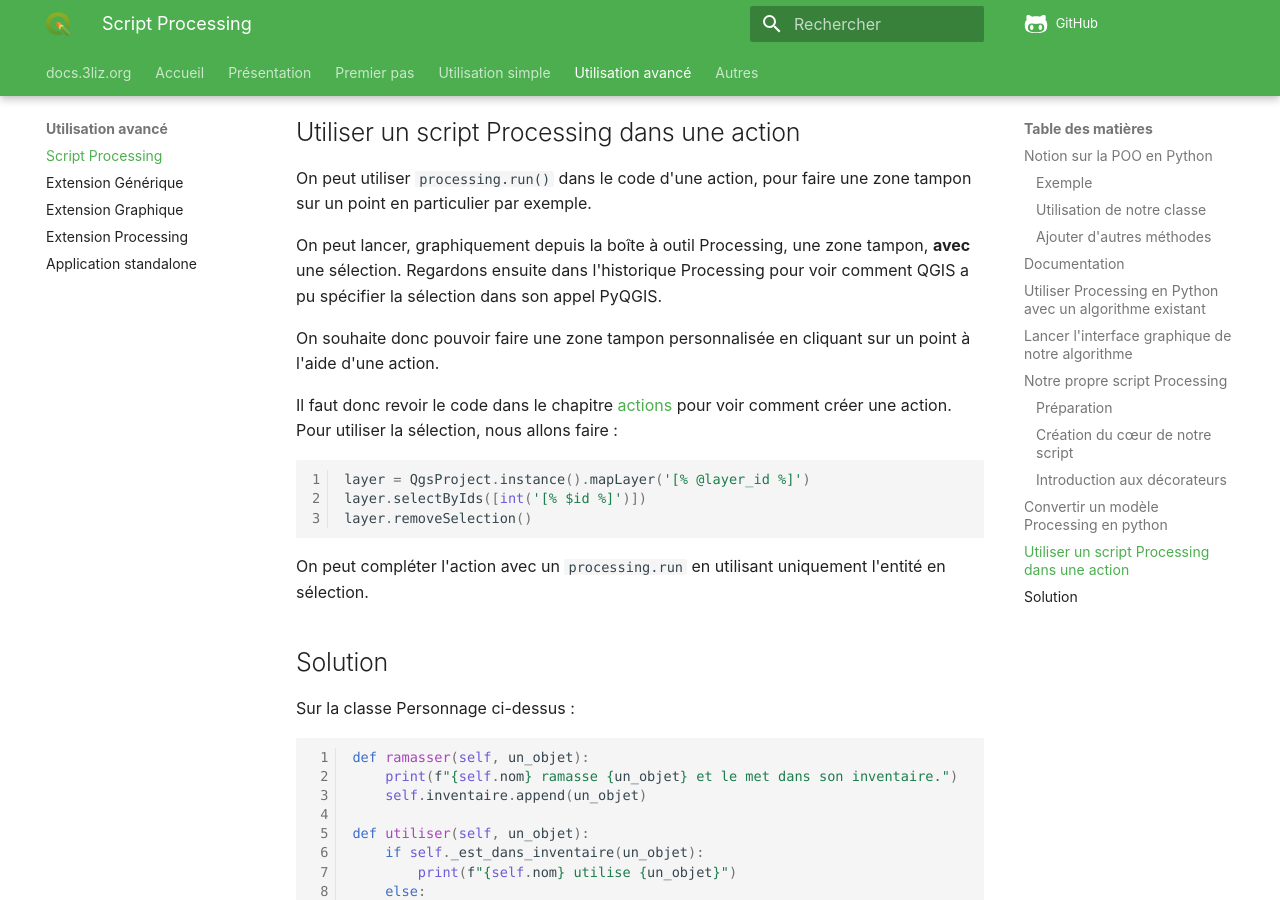
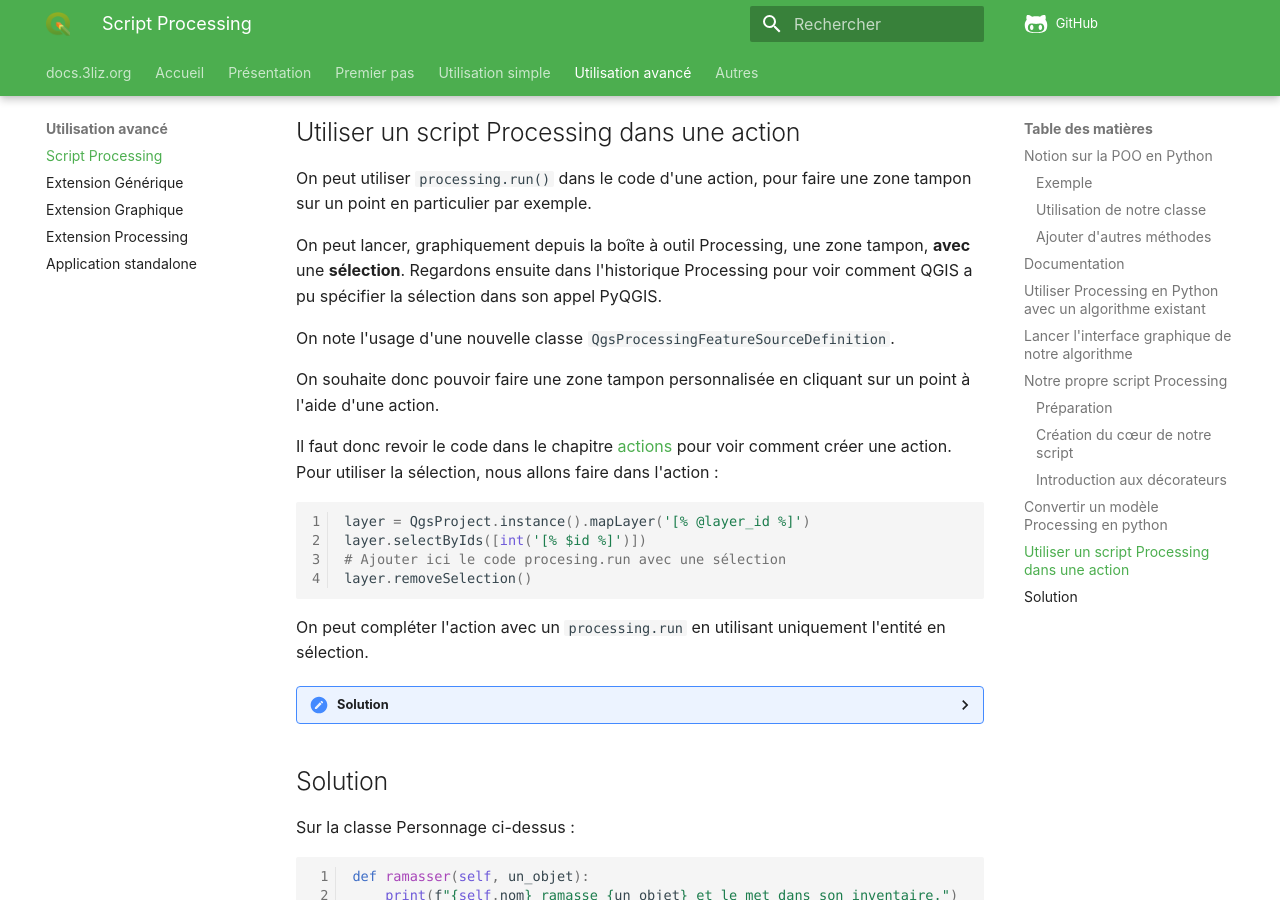
Before and after one commit to 3liz/formation-pyqgis, an MkDocs documentation site: the page built from docs/script-processing.md, in a window 1280 px wide and 900 px high, scrolled down 14966 px. Built offline with MkDocs 1.6.1 and Material for MkDocs 9.7.7, drawn with Linux system fonts in a browser that asks for light colours; nearby versions of some CDN libraries; comment, search, counter and statistics services are not loaded.

Commit message:
Ajout action processing

````diff
--- a/docs/script-processing.md
+++ b/docs/script-processing.md
@@ -733,21 +733,51 @@
 On peut utiliser `processing.run()` dans le code d'une action, pour faire une zone tampon sur un point en particulier
 par exemple.
 
-On peut lancer, graphiquement depuis la boîte à outil Processing, une zone tampon, **avec** une sélection. Regardons
-ensuite dans l'historique Processing pour voir comment QGIS a pu spécifier la sélection dans son appel PyQGIS.
+On peut lancer, graphiquement depuis la boîte à outil Processing, une zone tampon, **avec** une **sélection**.
+Regardons ensuite dans l'historique Processing pour voir comment QGIS a pu spécifier la sélection dans son appel PyQGIS.
+
+On note l'usage d'une nouvelle classe `QgsProcessingFeatureSourceDefinition`.
 
 On souhaite donc pouvoir faire une zone tampon personnalisée en cliquant sur un point à l'aide d'une action.
 
 Il faut donc revoir le code dans le chapitre [actions](./action.md) pour voir comment créer une action.
-Pour utiliser la sélection, nous allons faire :
+Pour utiliser la sélection, nous allons faire dans l'action :
 
 ```python
 layer = QgsProject.instance().mapLayer('[% @layer_id %]')
 layer.selectByIds([int('[% $id %]')])
+# Ajouter ici le code procesing.run avec une sélection
 layer.removeSelection()
 ```
 
 On peut compléter l'action avec un `processing.run` en utilisant uniquement l'entité en sélection.
+
+??? "Solution"
+    ```python
+    import processing
+
+    layer = QgsProject.instance().mapLayer('[% @layer_id %]')
+    layer.selectByIds([int('[% $id %]')])
+
+    result = processing.run(
+        "native:buffer",
+        {
+            'INPUT':QgsProcessingFeatureSourceDefinition(
+                '/home/etienne/tmp/formation_py_qgis/202201_OSM2IGEO_91_LANGUEDOC_ROUSSILLON_SHP_L93_2154/I_OSM_ZONE_ACTIVITE/PAI_ADMINISTRATIF_MILITAIRE.shp',
+                selectedFeaturesOnly=True),
+            'DISTANCE':1000,
+            'SEGMENTS':5,
+            'END_CAP_STYLE':0,
+            'JOIN_STYLE':0,
+            'MITER_LIMIT':2,
+            'DISSOLVE':False,
+            'OUTPUT':'TEMPORARY_OUTPUT'
+        }
+    )
+    QgsProject.instance().addMapLayer(result['OUTPUT'])
+
+    layer.removeSelection()
+    ```
 
 ## Solution
 
````
